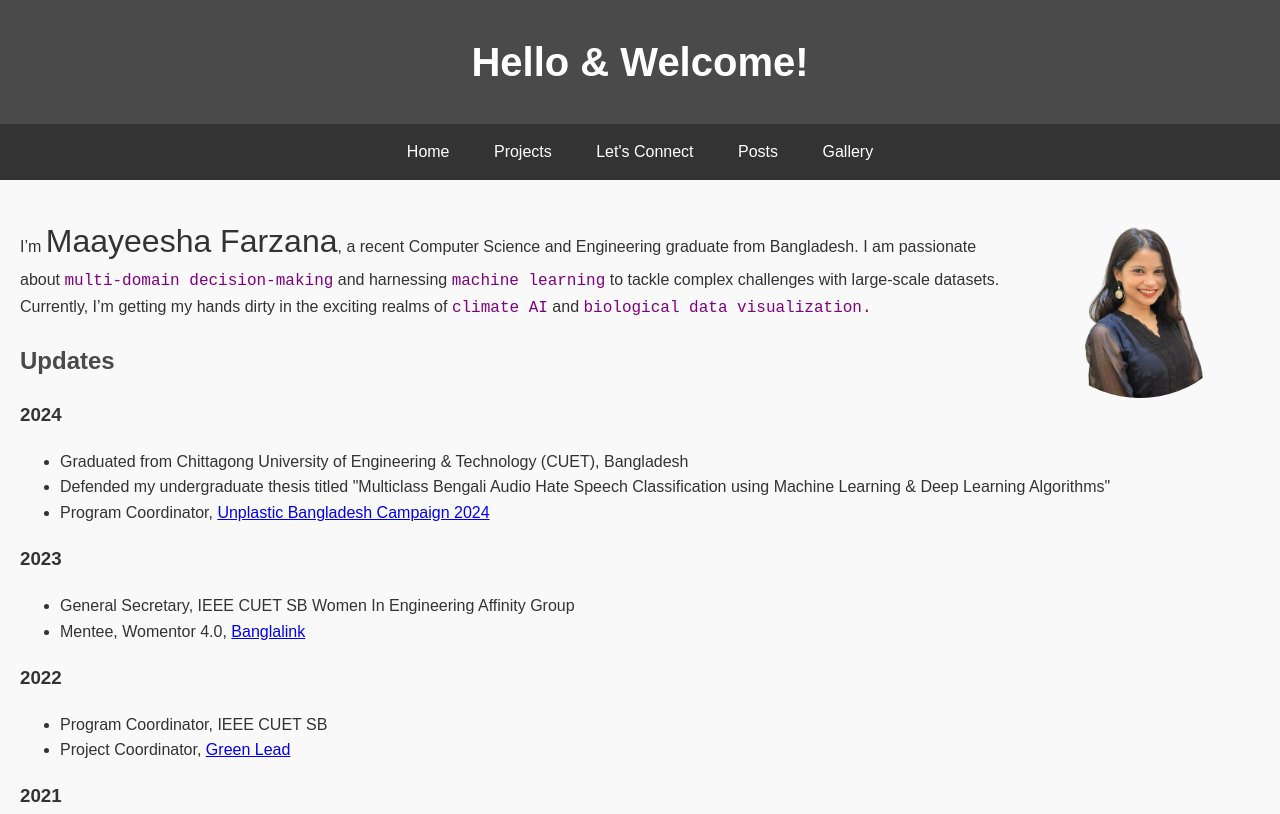
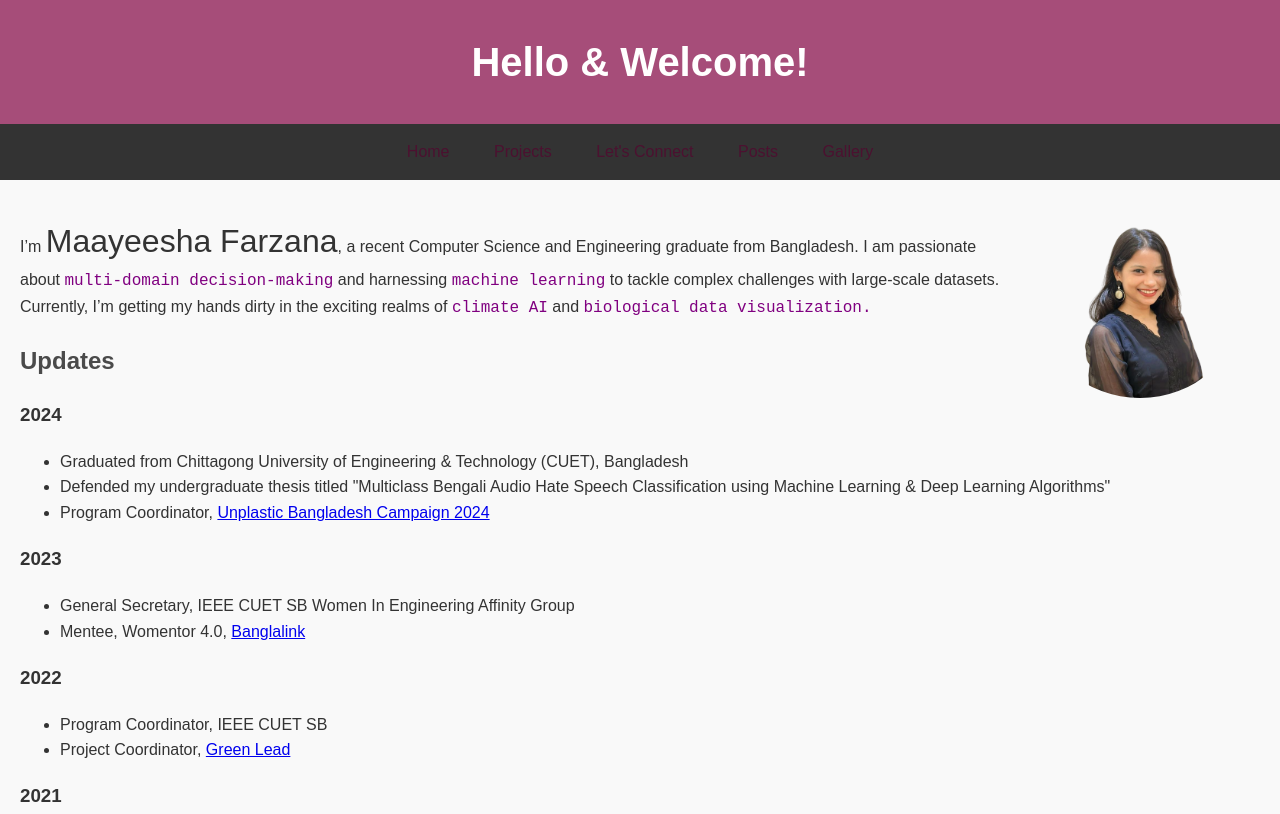
Before and after one commit to maayeesha/maayeesha.github.io, a plain HTML site: page index.html in a window 1280 px wide. Shown: the top 814 px of the page. Drawn offline with Linux system fonts and the light colour scheme.

Commit message:
Update index.html

```diff
--- a/index.html
+++ b/index.html
@@ -6,7 +6,7 @@
     <title>Maayeesha Farzana's Portfolio</title>
     <style>
         body {
-            font-family: Arial, sans-serif;
+            font-family: Poppins, sans-serif;
             line-height: 1.6;
             margin: 0;
             padding: 0;
@@ -15,7 +15,7 @@
         }
 
         header {
-            background-color: #4a4a4a;
+            background-color: #a64d79;
             color: #ffffff;
             padding: 20px;
             text-align: center;
@@ -28,7 +28,7 @@
         }
 
         nav a {
-            color: #ffffff;
+            color: #4c1130;
             text-decoration: none;
             padding: 10px 20px;
             transition: background-color 0.3s;
@@ -62,7 +62,7 @@
             text-align: center;
             padding: 20px;
             background-color: #333;
-            color: #ffffff;
+            color: #a64d79;
             position: relative;
             bottom: 0;
             width: 100%;
```
